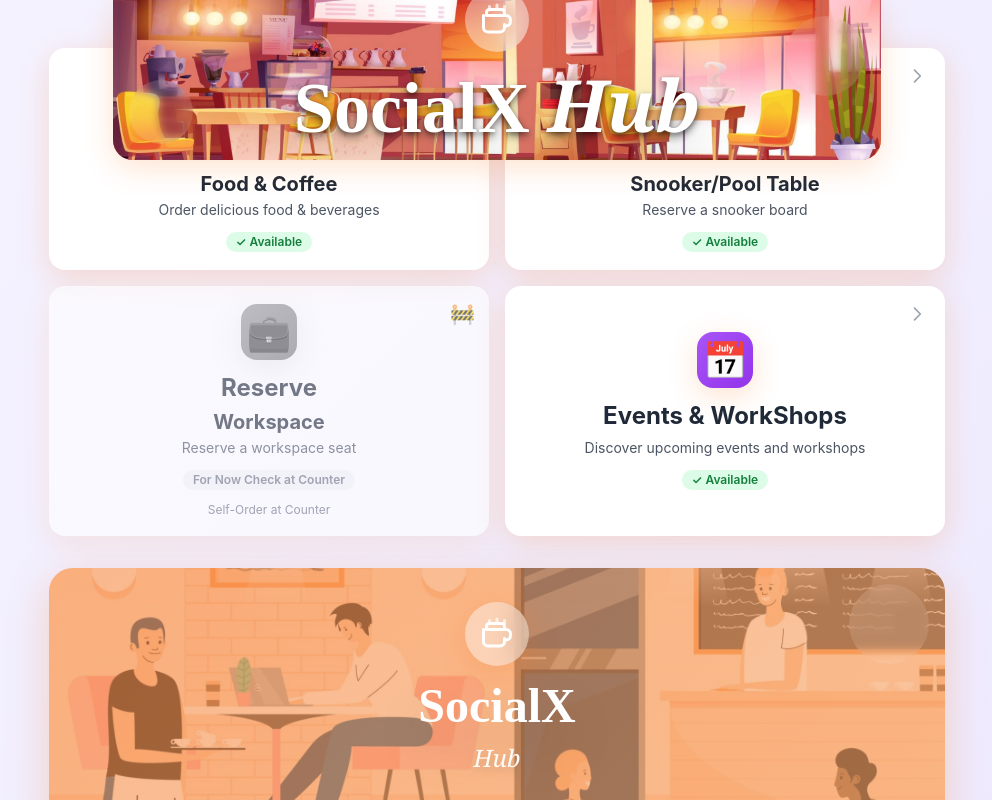
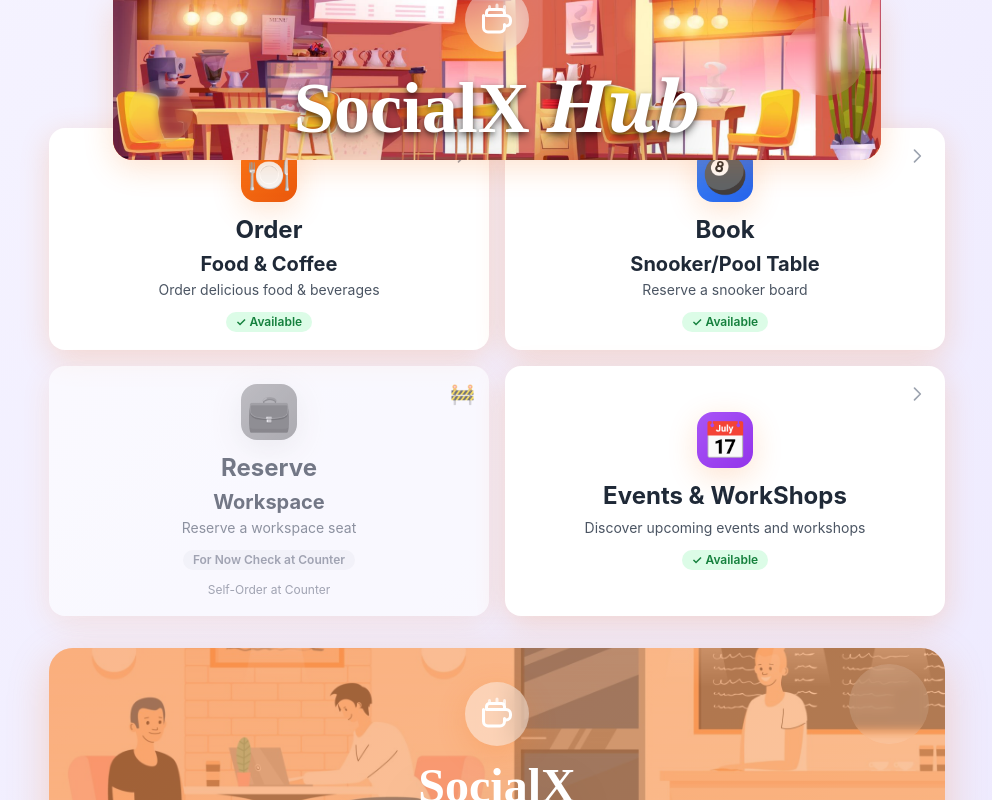
Before and after one commit to DevTechAI/DTA-SocialX-QR_Menu_POC, a Next.js app: page /book-order in a window 1280 px wide. Shown: the top 800 px of the page, without its empty margins (143-1135 px from the left). Built offline with nearby package versions, Linux system fonts and the light colour scheme.

Commit message:
snooker form enhancements

```diff
--- a/app/book-order/page.tsx
+++ b/app/book-order/page.tsx
@@ -225,7 +225,7 @@
         </div>
 
         {/* Desktop: Full card layout */}
-        <div className="hidden md:grid md:grid-cols-2 gap-4 -mt-4">
+        <div className="hidden md:grid md:grid-cols-2 gap-4 mt-16">
           {bookingOptions.map((option) => {
             // Helper function to get title parts
             const getTitleParts = () => {
--- a/app/book-snooker/page.tsx
+++ b/app/book-snooker/page.tsx
@@ -59,7 +59,7 @@
     }
 
     if (!selectedBoard) {
-      alert('Please select a Snooker Table');
+      alert('Please select a Gaming Table');
       return;
     }
 
@@ -244,7 +244,7 @@
                   {/* Snooker Table Dropdown */}
                   <div>
                     <label htmlFor="board" className="block text-sm font-semibold text-gray-700 mb-1.5">
-                      Snooker Table <span className="text-red-500">*</span>
+                      Table <span className="text-red-500">*</span>
                     </label>
                     <div className="relative group/input">
                       {/* Elite border frame */}
@@ -259,7 +259,7 @@
                         required
                         disabled={loading}
                       >
-                        <option value="">Select a Snooker Table</option>
+                        <option value="">Select a Gaming Table</option>
                         {boards.map((board) => {
                           // Calculate hourly price based on type
                           // Pool Table: 300/hr, French Table: 400/hr
```
